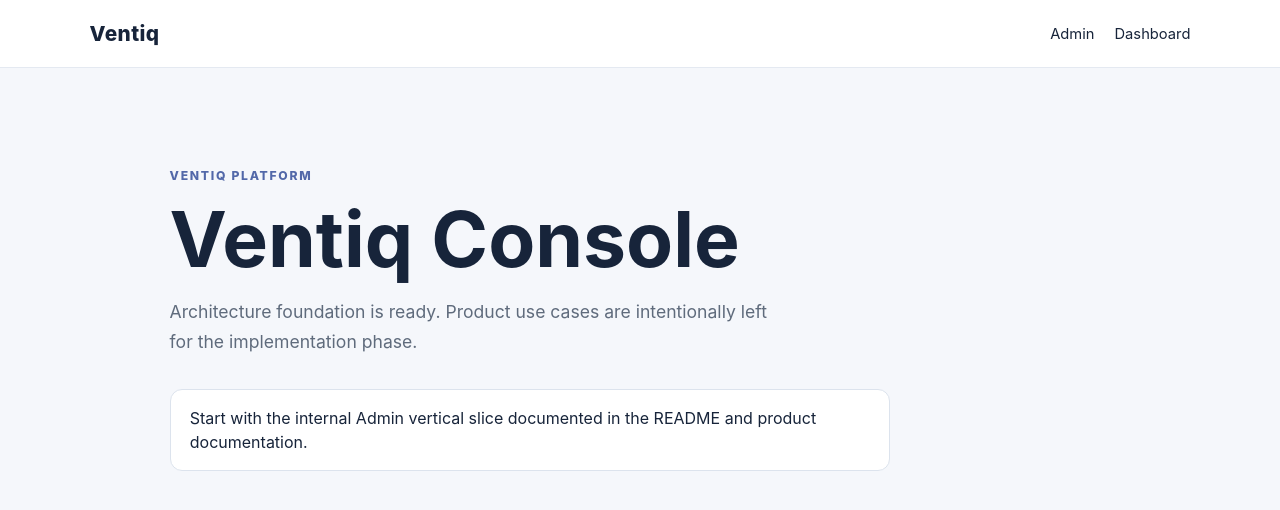
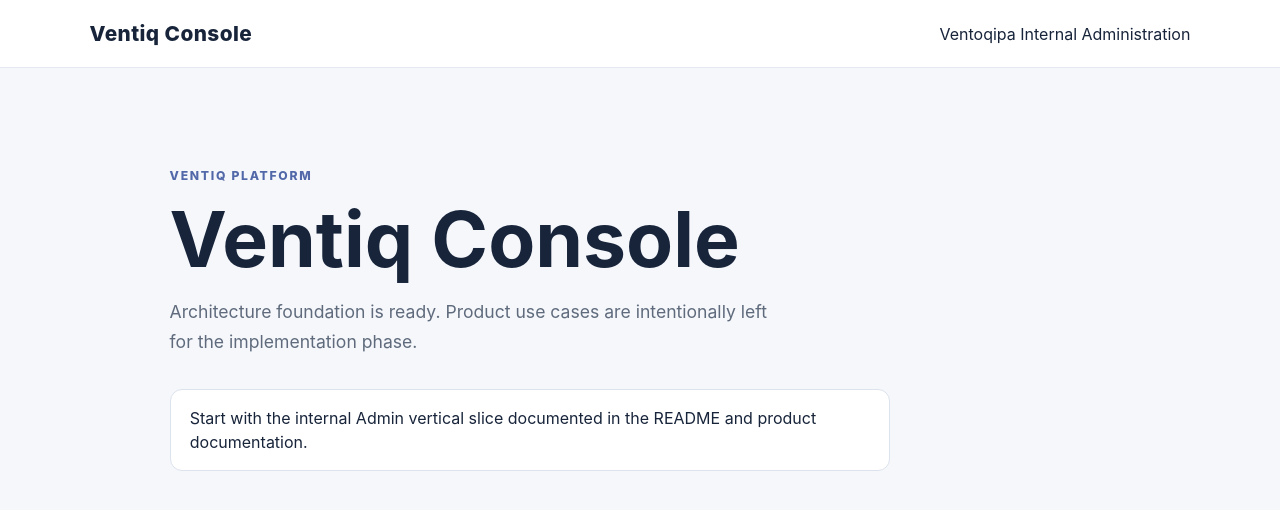
Before and after one commit to Ventoqipa/ventiq_console, a React (Vite) app: page / in a window 1280 px wide. Shown: the top 510 px of the page. Built offline with nearby package versions, Linux system fonts and the light colour scheme.

Commit message:
refactor: scope console to internal administration

```diff
--- a/src/presentation/layout/AppShell.tsx
+++ b/src/presentation/layout/AppShell.tsx
@@ -1,18 +1,13 @@
-import { NavLink, Outlet } from 'react-router-dom'
+import { Outlet } from 'react-router-dom'
 
 export function AppShell() {
   return (
     <div className="app-shell">
       <header className="topbar">
-        <a className="brand" href="/">Ventiq</a>
-        <nav aria-label="Primary navigation">
-          <NavLink to="/admin">Admin</NavLink>
-          <NavLink to="/dashboard">Dashboard</NavLink>
-        </nav>
+        <a className="brand" href="/">Ventiq Console</a>
+        <span>Ventoqipa Internal Administration</span>
       </header>
-      <main className="content">
-        <Outlet />
-      </main>
+      <main className="content"><Outlet /></main>
     </div>
   )
 }
```
